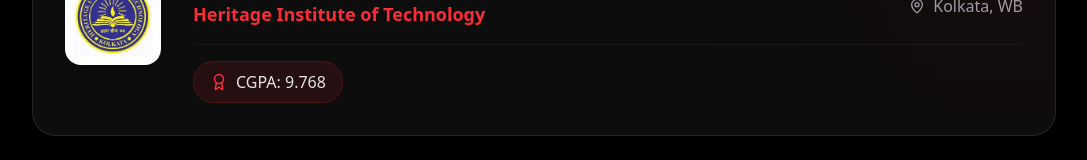
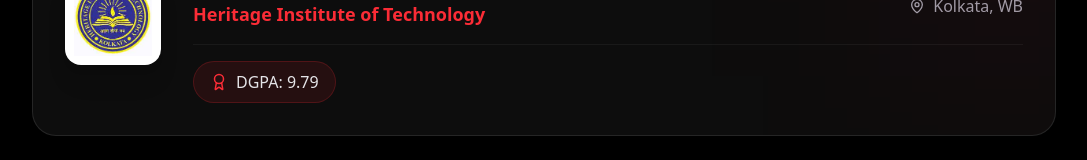
Before and after one commit to aditya95-pixel/Portfolio, a Next.js app: page / in a window 1280 px wide. Shown: the part 5440-5600 px from the top of the page, without its empty margins (96-1183 px from the left). Built offline with nearby package versions, Linux system fonts and the light colour scheme.

Commit message:
Updated CGPA

```diff
--- a/app/components/Education.tsx
+++ b/app/components/Education.tsx
@@ -51,7 +51,7 @@
             <div className="flex flex-wrap gap-4 pt-4 border-t border-white/5">
               <div className="flex items-center gap-2 px-4 py-2 rounded-full bg-red-500/10 border border-red-500/20">
                 <Award size={18} className="text-red-500" />
-                <span className="text-zinc-200 font-medium">CGPA: 9.768</span>
+                <span className="text-zinc-200 font-medium">DGPA: 9.79</span>
               </div>
             </div>
           </div>
```
